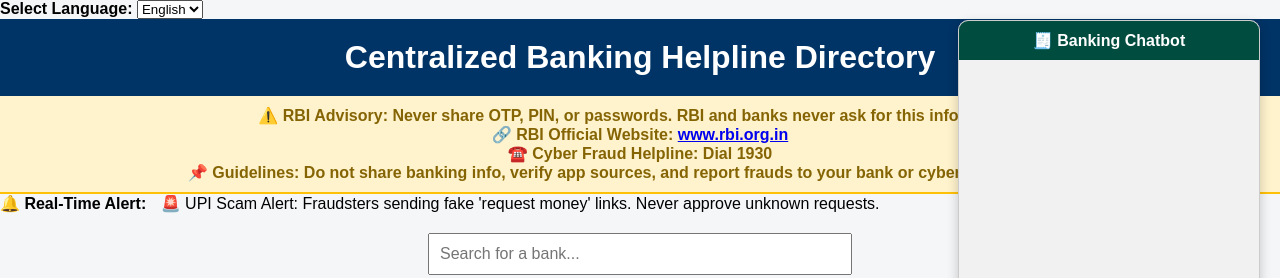
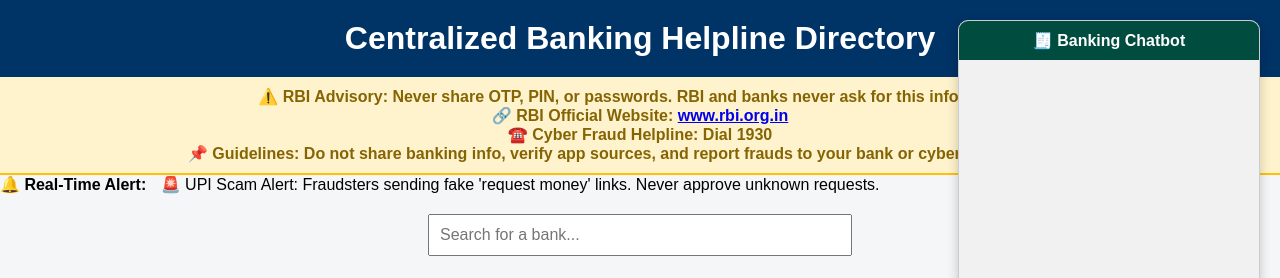
Before and after one commit to Aadityam318/Project-, a plain HTML site: page index.html in a window 1280 px wide. Shown: the top 278 px of the page. Drawn offline with Linux system fonts and the light colour scheme.

Commit message:
Update index.html

```diff
--- a/index.html
+++ b/index.html
@@ -1,11 +1,5 @@
 <!DOCTYPE html>
-<label for="language-select"><strong>Select Language:</strong></label>
-<select id="language-select" onchange="setLanguage(this.value)">
-  <option value="en">English</option>
-  <option value="hi">हिन्दी</option>
-  <option value="bn">বাংলা</option>
-  <option value="ta">தமிழ்</option>
-</select>
+
 
 <head>
     <meta charset="UTF-8">
```
